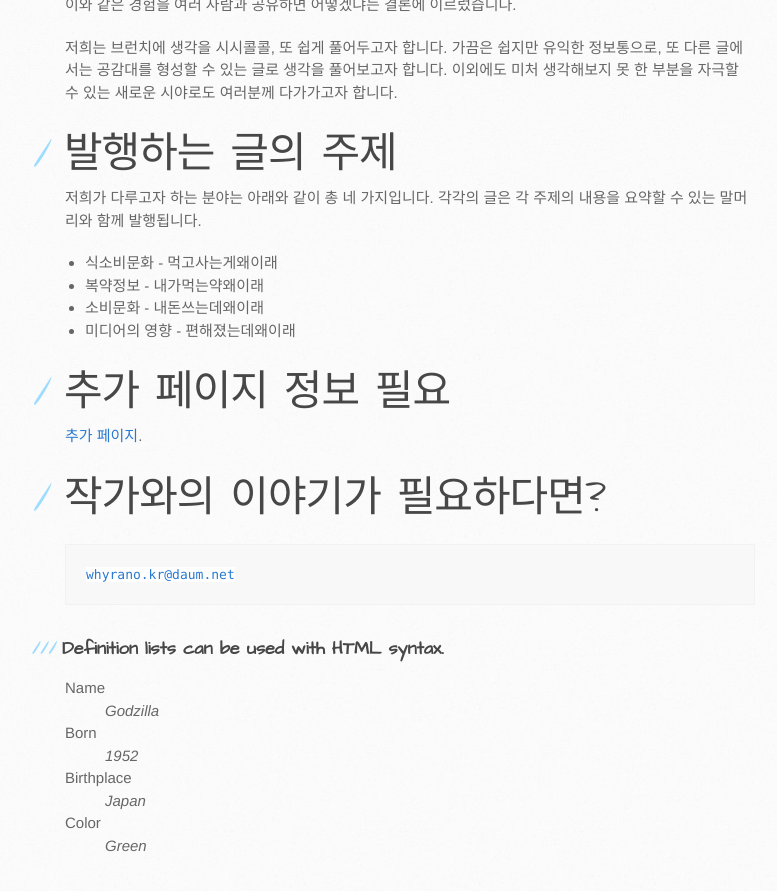
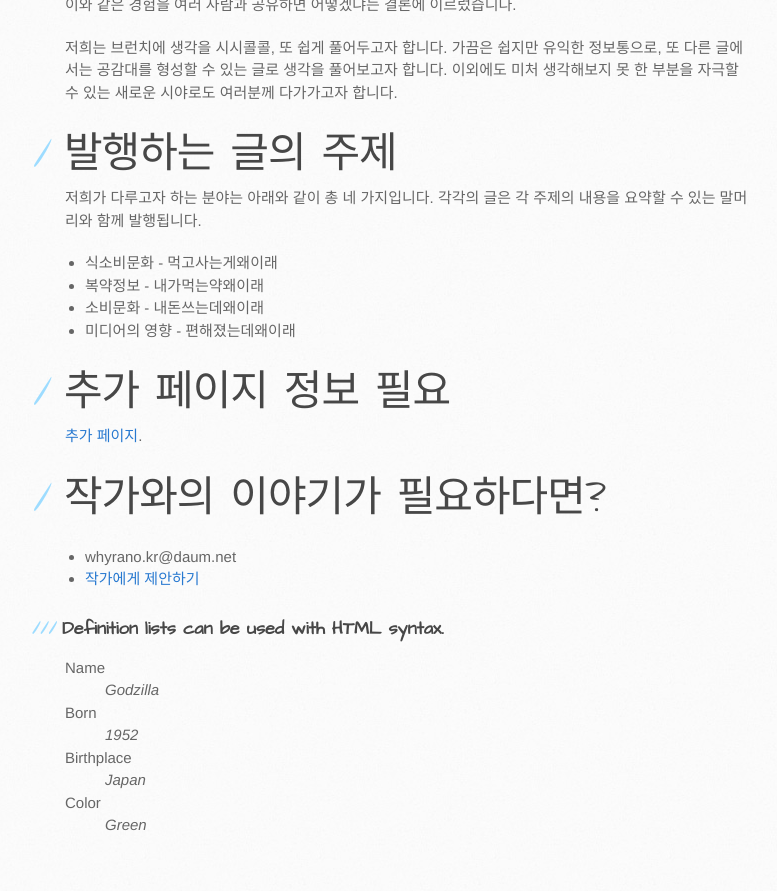
Before and after one commit to whyrano4/whyrano4.github.io, a Jekyll site: the page built from index.md, in a window 1280 px wide and 900 px high, scrolled down 1193 px. Shown: the top 891 px of the window, without its empty margins (105-882 px from the left). Built offline with Jekyll 4.4.1, drawn with Linux system fonts in a browser that asks for light colours.

Commit message:
contact update

````diff
--- a/index.md
+++ b/index.md
@@ -34,9 +34,8 @@ layout: default
 
 # 작가와의 이야기가 필요하다면?
 
-```
-whyrano.kr@daum.net
-```
+- whyrano.kr@daum.net
+- [작가에게 제안하기](https://brunch.co.kr/@whyrano/propose)
 
 ### Definition lists can be used with HTML syntax.
 
````
